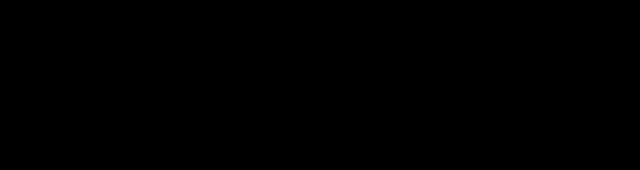
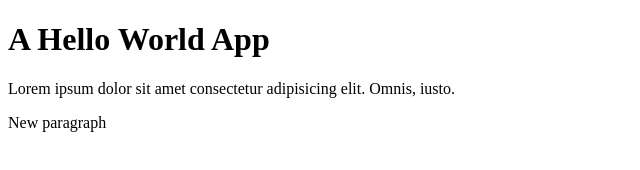
Before and after one commit to vangga8/hello-world, a plain HTML site: page index.html in a window 1280 px wide. Shown: the whole page, without its empty margins (0-640 px from the left). Drawn offline with Linux system fonts and the light colour scheme.

Commit message:
Revert "added css file"
This reverts commit fb6ed9438bc6432345e882430efdd0bbed9e6a90.

```diff
--- a/index.html
+++ b/index.html
@@ -5,7 +5,6 @@
     <meta name="viewport" content="width=device-width, initial-scale=1.0">
     <meta http-equiv="X-UA-Compatible" content="ie=edge">
     <title>Hello World</title>
-    <link rel="stylesheet" href="style.css">
 </head>
 <body>
     <h1>A Hello World App</h1>
--- a/style.css
+++ /dev/null
@@ -1,3 +0,0 @@
-body {
-    background-color: black;
-}
```
